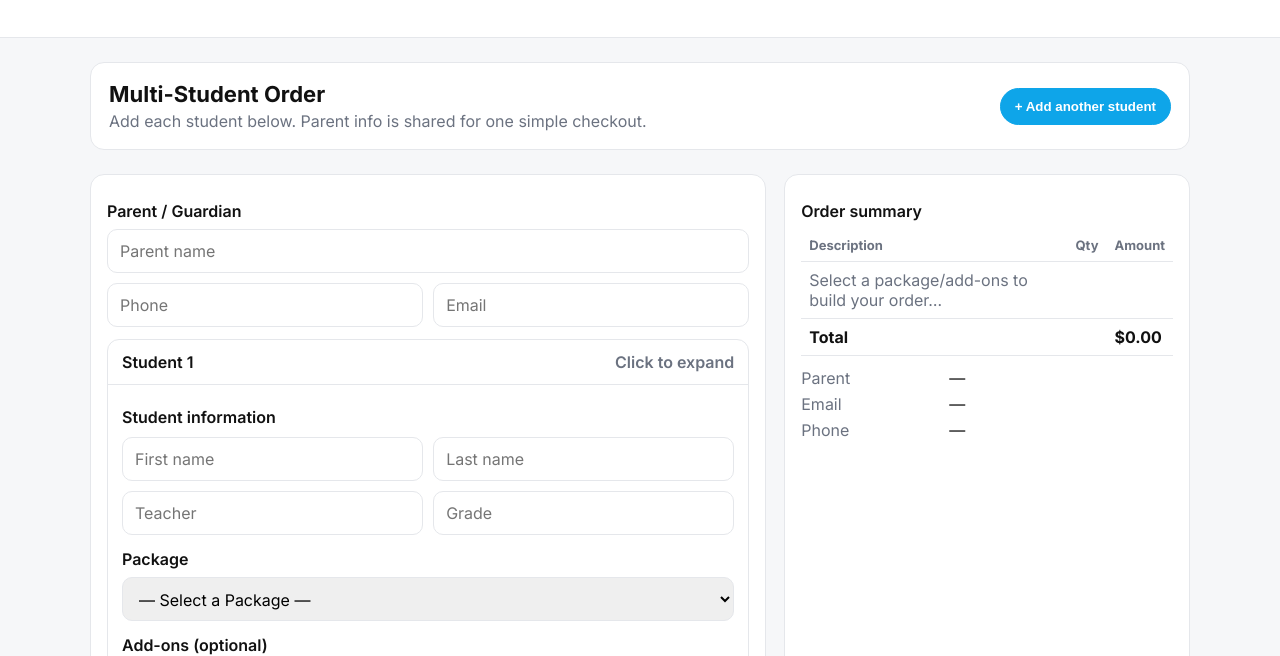
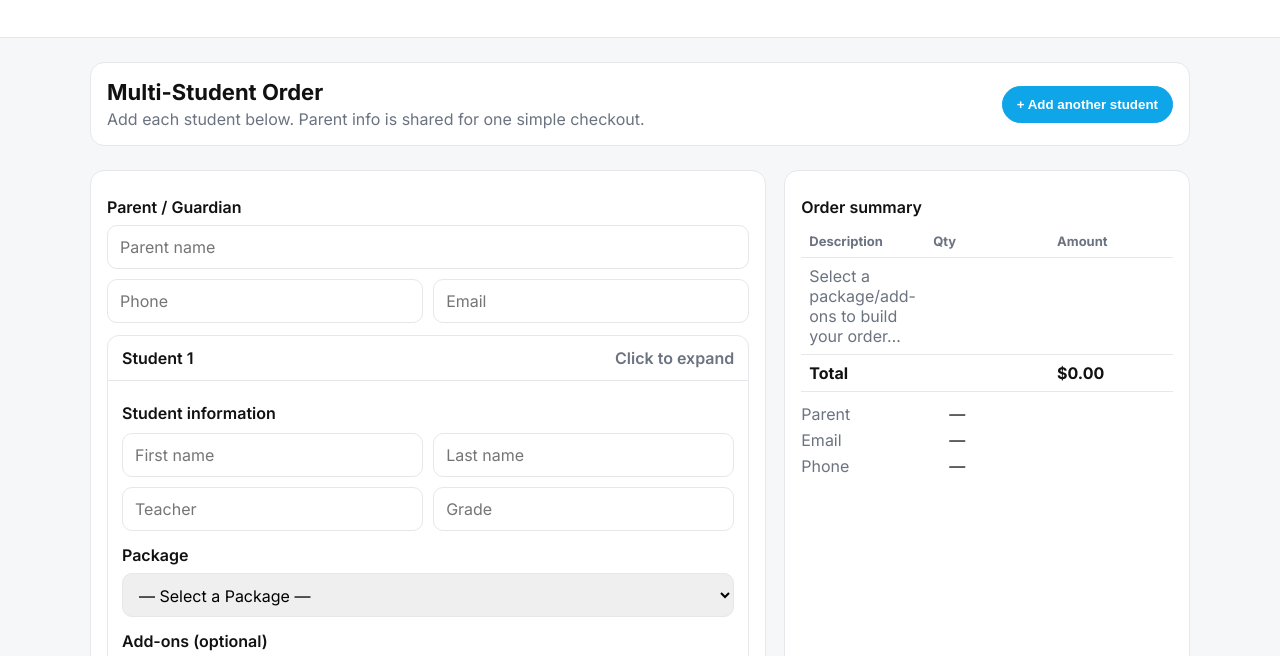
Before and after one commit to scottymker/scott-ymker-site, a website: page multi-order.html in a window 1280 px wide. Shown: the part 75-731 px from the top of the page. Drawn offline with Linux system fonts and the light colour scheme.

Commit message:
Update multi-order.html

```diff
--- a/multi-order.html
+++ b/multi-order.html
@@ -43,10 +43,8 @@
 
     /* === Hero & layout === */
     .hero{margin-top:18px}
-    .hero-card{
-      background:var(--card);border:1px solid var(--border);border-radius:14px;
-      padding:18px;display:flex;justify-content:space-between;gap:16px;align-items:center
-    }
+    .card{background:var(--card);border:1px solid var(--border);border-radius:14px;padding:16px}
+    .hero-card{display:flex;justify-content:space-between;gap:16px;align-items:center}
     .hero h1{margin:0 0 4px;font-size:22px}
     .hero p{margin:0;color:var(--muted)}
     .btn{display:inline-flex;align-items:center;gap:8px;border:1px solid var(--border);background:#fff;border-radius:999px;padding:10px 14px;font-weight:600;cursor:pointer}
@@ -55,7 +53,6 @@
     .grid{display:grid;grid-template-columns:1.25fr .75fr;gap:18px;margin-top:14px}
     @media (max-width:980px){ .grid{grid-template-columns:1fr} }
 
-    .card{background:var(--card);border:1px solid var(--border);border-radius:14px;padding:16px}
     .section-title{font-weight:600;margin:10px 0 8px}
     select,input[type="text"],input[type="tel"],input[type="email"]{ width:100%;height:44px;border:1px solid var(--border);border-radius:10px;padding:10px 12px;font:inherit }
     input,select,textarea{font-size:16px} /* prevent iOS zoom */
@@ -64,6 +61,7 @@
     .muted{color:var(--muted)}
     .actions{margin-top:12px;display:flex;align-items:center;gap:12px;flex-wrap:wrap}
 
+    /* === Student blocks === */
     .student{border:1px solid var(--border);border-radius:12px;margin-top:12px;background:#fff}
     .student summary{list-style:none;cursor:pointer;padding:12px 14px;font-weight:600;border-bottom:1px solid var(--border);display:flex;justify-content:space-between;align-items:center;gap:10px}
     .student summary::-webkit-details-marker{display:none}
@@ -71,18 +69,22 @@
     .summ-right{flex:1 1 auto;max-width:65%;overflow:hidden;text-overflow:ellipsis;white-space:nowrap;text-align:right}
     .student .content{padding:12px 14px}
     .student .row{margin-top:10px}
-
     .addon{display:flex;align-items:center;gap:10px;padding:8px;border:1px solid var(--border);border-radius:10px;margin-bottom:8px;background:#fff}
     .addon input{width:18px;height:18px}
+    .btn.small{padding:8px 12px;font-weight:600}
+    .btn.rm{color:#ef4444;border-color:#ef4444}
 
-    table{width:100%;border-collapse:collapse}
-    th,td{padding:8px;border-bottom:1px solid var(--border);text-align:left;vertical-align:top}
+    /* === Summary (stop horizontal overflow on phones) === */
+    #summaryCard{overflow-x:auto}
+    table{width:100%;border-collapse:collapse;table-layout:fixed} /* fixed layout prevents overflow */
+    th,td{padding:8px;border-bottom:1px solid var(--border);text-align:left;vertical-align:top;word-break:break-word}
     th{color:var(--muted);font-size:13px}
     .total-row td{font-weight:700}
+    .subrow td{padding-top:0}
+    .sub{color:var(--muted);font-size:13px;line-height:1.35}
     .kv{display:grid;grid-template-columns:140px 1fr;row-gap:6px;column-gap:8px;margin-top:10px}
     .kv .k{color:var(--muted)}
-    .subrow td{padding-top:0}
-    .sub{color:var(--muted);font-size:13px;padding-left:24px;line-height:1.35}
+    @media (max-width:420px){ .kv{grid-template-columns:1fr} }
   </style>
 </head>
 <body>
@@ -108,10 +110,10 @@
     </div>
   </div>
 
-  <!-- Hero -->
+  <!-- Hero (same width & style as cards) -->
   <div class="wrap">
     <section class="hero">
-      <div class="hero-card">
+      <div class="card hero-card">
         <div>
           <h1>Multi-Student Order</h1>
           <p>Add each student below. Parent info is shared for one simple checkout.</p>
@@ -179,7 +181,7 @@
     });
   </script>
 
-  <!-- Your existing logic -->
+  <!-- Page logic -->
   <script src="multi-order.js"></script>
 </body>
 </html>
```
